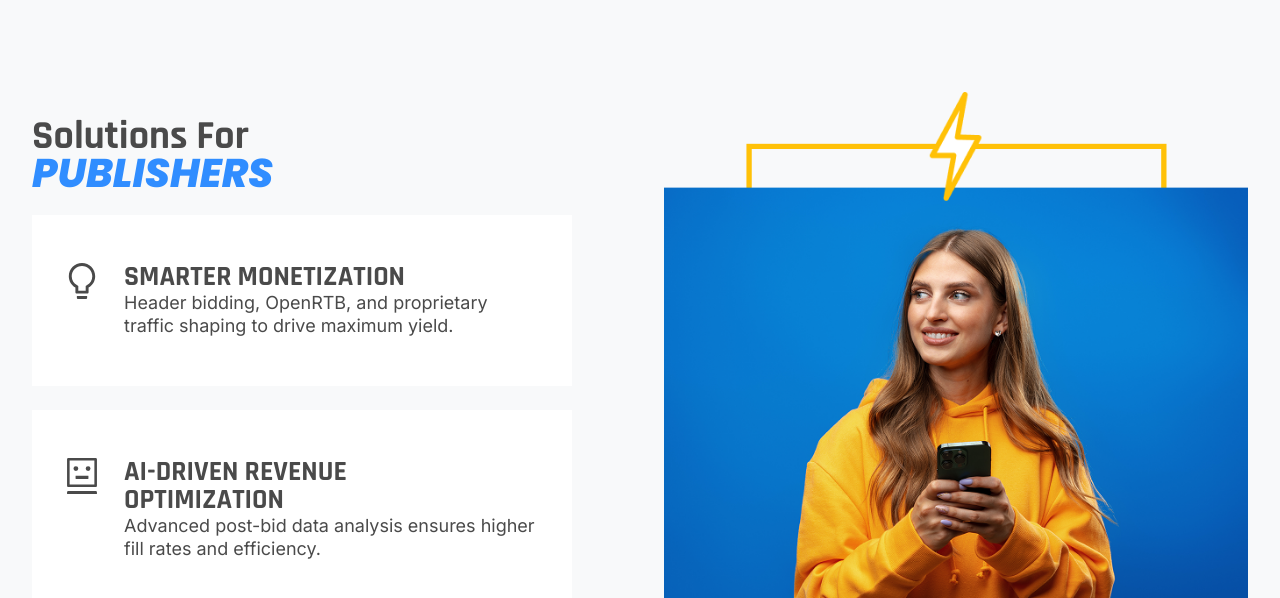
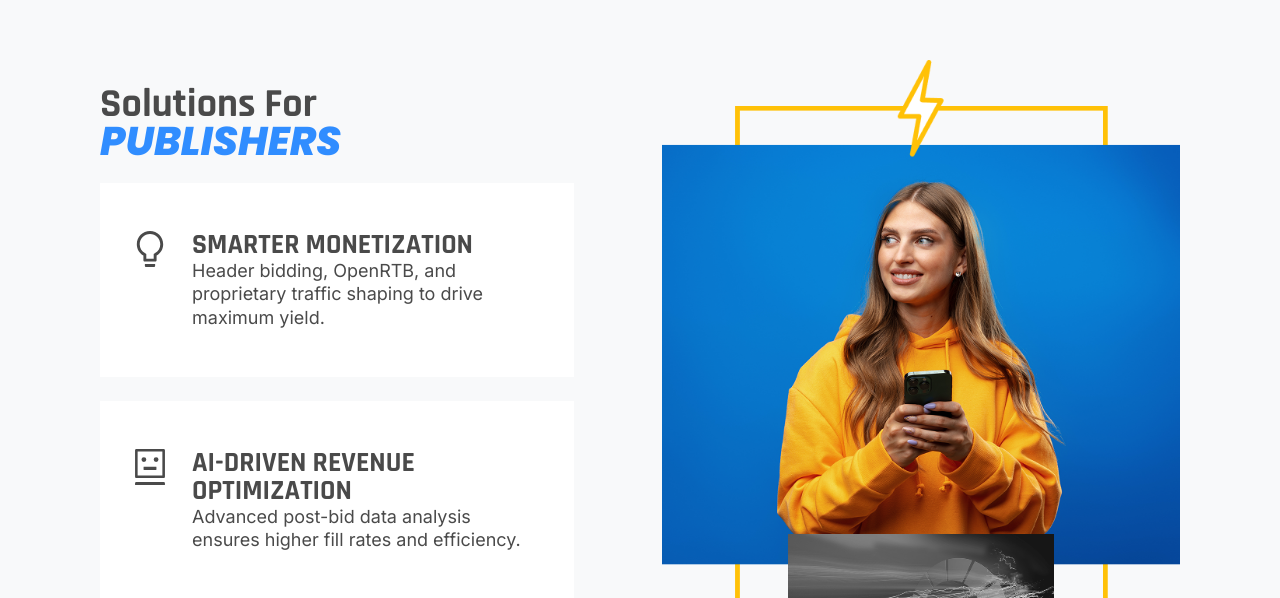
Before and after one commit to jwong65/vite-react-site, a React (Vite) app: page / in a window 1280 px wide. Shown: the part 1462-2060 px from the top of the page. Built offline with nearby package versions, Linux system fonts and the light colour scheme.

Commit message:
Adding paddingleft/right on home-container-3

```diff
--- a/src/pages/home.css
+++ b/src/pages/home.css
@@ -165,8 +165,10 @@
     width: 100%;
     margin: 0 auto;
     max-width:1512px;
-    padding: 2rem;
+    padding-left: 100px;
+    padding-right: 100px;
 }
+
 .home-container-3 .main-heading, .home-container-3 .sub-heading{
     font-size: 40px;
 }
```
Also changed, not shown: public/Thunder-Favicon-16x16.png (deleted).
